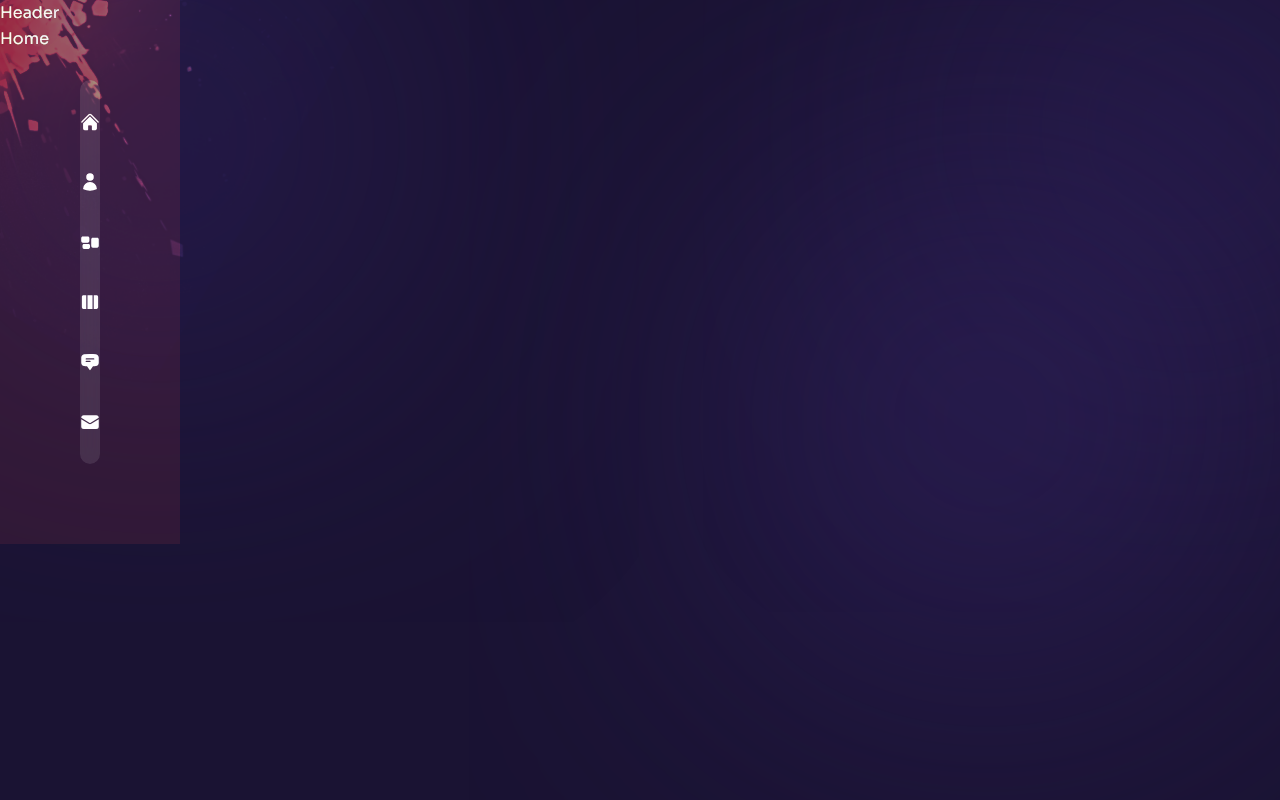
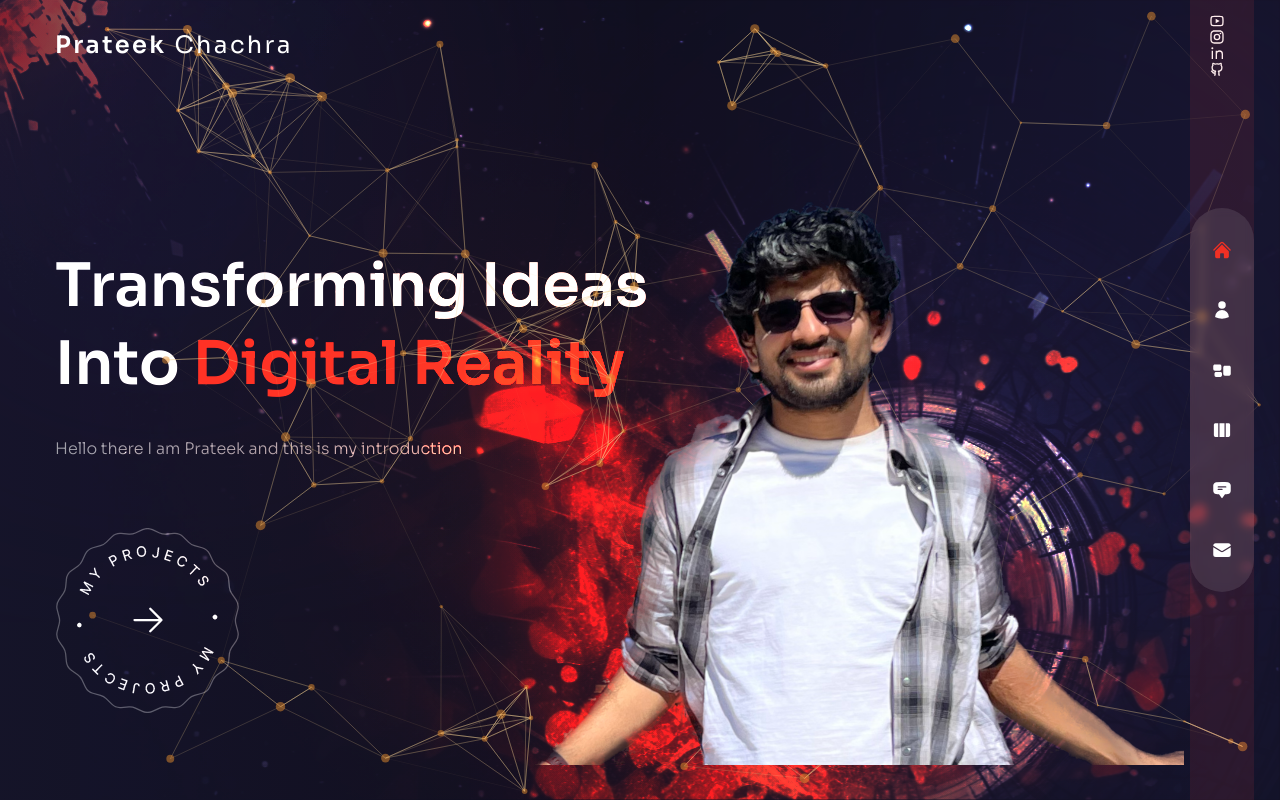
Before and after one commit to prateekchachra/prateekchachra.github.io, a Next.js app: page / in a window 1280 px wide. Built offline with nearby package versions, Linux system fonts and the light colour scheme.

Commit message:
feat: Home page added

```diff
--- a/components/Avatar.js
+++ b/components/Avatar.js
@@ -1,5 +1,10 @@
+import Image from "next/image";
+
 const Avatar = () => {
-  return <div>Avatar</div>;
+  return <div className="hidden xl:flex xl:max-w-none">
+    <Image src={'/avatar.png'} width={737} height={678} alt=''
+    className="translate-z-0 w-full h-full object-cover" />
+  </div>;
 };
 
 export default Avatar;
--- a/components/Header.js
+++ b/components/Header.js
@@ -1,5 +1,19 @@
+import Image from "next/image";
+import Link from "next/link";
+
+import Socials from '../components/Socials';
+
 const Header = () => {
-  return <header>Header</header>;
+  return <header className="absolute z-30 w-full flex items-center px-16 xl:px-0 xl:h-[90px]">
+    <div className="container mx-auto">
+      <div className="flex flex-col lg:flex-row justify-between items-center gap-y-6 py-8">
+      <Link href={'/'}>
+        <span className="tracking-widest text-2xl"><span className="font-semibold">Prateek</span> Chachra</span>
+      </Link>
+      <Socials />
+      </div>
+    </div>
+  </header>;
 };
 
 export default Header;
--- a/components/Nav.js
+++ b/components/Nav.js
@@ -24,11 +24,27 @@ const Nav = () => {
 
   const router = useRouter();
   const { pathname } = router;
-  return <nav className='flex flex-col items-center xl:justify-center gap-y-4 fixed bg-red-500/10 p-20'>
-    <div className='flex w-full xl:flex-col items-center justify-between xl:justify-center gap-y-10 px-4 md:px-40 xl:px-0 h-80
+  return <nav className='flex flex-col items-center xl:justify-center gap-y-4 fixed h-max bottom-0 mt-auto xl:right-[2%]
+   z-50 top-0 w-full xl:w-16 xl:max-w-md xl:h-screen bg-red-500/10'>
+    <div className='flex w-full xl:flex-col items-center justify-between xl:justify-center gap-y-10 px-4 md:px-40 xl:px-0 h-[80px]
     xl:h-max py-8 bg-white/10 backdrop-blur-sm text-3xl xl:text-xl xl:rounded-full'>
       {links.map((link, index) => {
-        return <Link href={link.path} key={link.path}>{link.icon}</Link>
+        return <Link className={`${link.path === pathname && 'text-accent'} relative flex items-center group hover:text-accent
+        transition-all duration-300`} href={link.path} key={link.path}>
+          {/* Tooltip */}
+          <div className='absolute pr-14 right-0 hidden xl:group-hover:flex hover:transition-all duration-400'>
+          <div className='bg-white relative flex text-primary items-center
+          p-[6px] rounded-[3px]'>
+            <div className='text-[12px] leading-none font-semibold capitalize'>{link.name}</div>
+              {/* Triangle */}
+              <div className='border-solid border-l-white border-l-8 border-y-transparent
+              border-y-[6px] border-r-0 absolute -right-2'></div>
+          </div>
+          </div>
+
+          <div>{link.icon}</div>
+
+          </Link>
       })}
     </div>
   </nav>;
--- a/components/ParticlesContainer.js
+++ b/components/ParticlesContainer.js
@@ -1,5 +1,76 @@
+import { Particles } from 'react-tsparticles'
+import { loadFull} from 'tsparticles';
+import React, {useCallback} from 'react';
+
+
 const ParticlesContainer = () => {
-  <div>Particles Container</div>;
+  // init
+  const particlesInit = useCallback(async (engine) => {
+    await loadFull(engine);
+  }, []);
+
+  const particlesLoaded = useCallback(async () => {}, []);
+
+  return (<Particles id='tsparticles'
+  className='w-full h-full absolute translate-z-0'
+  init={particlesInit} loaded={particlesLoaded} options={{
+    fullScreen: {enable: false},
+    background: {
+      color: {value: ''},
+    },
+    fpsLimit: 120,
+    interactivity: {
+      events: {
+        onClick: {
+          enable: false,
+          mode: 'push'
+        },
+        onHover: {
+          enable: true,
+          mode: 'repulse'
+        },
+        resize: true
+      },
+      modes: {
+        push: {
+          quantity: 40
+        },
+        repulse: {
+          distance: 120,
+          duration: 0.8
+        }
+      }
+    },
+    particles: {
+      color: { value: '#e68e2e'},
+      links: {
+        color: '#f5d393',
+        distance: 150,
+        enable: true,
+        opacity: 0.5,
+        width: 1
+      },
+      collisions: {
+        enable: true
+      },
+      move: {
+        direction: 'none',
+        enable: true,
+        outModes: {
+          default: 'bounce'
+        },
+        random: false,
+        speed: 1,
+        straight: false
+      },
+      number: {
+        density: {enable: true, area: 800}, value: 100
+      },
+      opacity: {value: 0.5},
+      shape: {type: 'circle'},
+      size: {value: {min: 1, max: 5}},
+    }, detectRetina: true
+  }}/>);
 };
 
 export default ParticlesContainer;
--- a/components/ProjectsBtn.js
+++ b/components/ProjectsBtn.js
@@ -1,5 +1,18 @@
+import Image from 'next/image';
+
+import Link from 'next/link';
+
+import { HiArrowRight } from 'react-icons/hi2'
+
 const ProjectsBtn = () => {
-  return <div>Project Btn</div>;
+  return <div className='mx-auto xl:mx-0'>
+    <Link href='/work' className='relative w-[185px] h-[185px] flex justify-center items-center
+    bg-circleStar bg-cover bg-center bg-no-repeat group'>
+      <Image src={'/rounded-text.png'} width={141} height={148} alt=''
+      className='animate-spin-slow w-full h-full max-w-[141px] max-h-[148px]'/>
+      <HiArrowRight className='absolute text-4xl group-hover:translate-x-2 transition-all duration-300'/>
+    </Link>
+  </div>;
 };
 
 export default ProjectsBtn;
--- a/components/Socials.js
+++ b/components/Socials.js
@@ -1,5 +1,23 @@
+
+
+import Link from 'next/link';
+import { RiYoutubeLine, RiInstagramLine, RiLinkedinLine, RiGithubLine } from 'react-icons/ri'
+
 const Socials = () => {
-  return <div>Socials</div>;
+  return <div>
+    <Link href='https://www.youtube.com/channel/UCP0CaJFUN2eqP9oJZ92Xmew' className='hover:text-accent transition-all duration-300'>
+      <RiYoutubeLine />
+    </Link>
+    <Link href='https://www.instagram.com/prattchach/' className='hover:text-accent transition-all duration-300'>
+      <RiInstagramLine />
+    </Link>
+    <Link href='https://www.linkedin.com/in/prateek-chachra-3a2030a7/' className='hover:text-accent transition-all duration-300'>
+      <RiLinkedinLine />
+    </Link>
+    <Link href='https://github.com/prateekchachra' className='hover:text-accent transition-all duration-300'>
+      <RiGithubLine />
+    </Link>
+  </div>;
 };
 
 export default Socials;
--- a/components/Transition.js
+++ b/components/Transition.js
@@ -1,7 +1,41 @@
+import { motion } from 'framer-motion'
+
+// variants
+const transitionVariants = {
+  initial: {
+    x: '100%',
+    width: '100%'
+  },
+  animate: {
+    x: '0%',
+    width: '0%'
+  },
+  exit: {
+    x: ['0%', '100%'],
+    width: ['0%', '100%']
+  },
+}
 const Transition = () => {
   return (
     <>
-      <div>Transition</div>
+      <motion.div className='fixed top-0 bottom-0 right-full h-screen z-30 bg-[#2e2257]' variants={transitionVariants}
+      initial='initial' animate='animate' exit='exit' transition={{
+        delay: 0.2,
+        duration: 0.5,
+        ease: 'easeInOut'
+      }}></motion.div>
+      <motion.div className='fixed top-0 bottom-0 right-full h-screen z-20 bg-[#3b2d71]' variants={transitionVariants}
+      initial='initial' animate='animate' exit='exit' transition={{
+        delay: 0.4,
+        duration: 0.5,
+        ease: 'easeInOut'
+      }}></motion.div>
+      <motion.div className='fixed top-0 bottom-0 right-full h-screen z-10 bg-[#4b3792]' variants={transitionVariants}
+      initial='initial' animate='animate' exit='exit' transition={{
+        delay: 0.6,
+        duration: 0.5,
+        ease: 'easeInOut'
+      }}></motion.div>
     </>
   );
 };
--- a/pages/_app.js
+++ b/pages/_app.js
@@ -1,10 +1,21 @@
 import Layout from '../components/Layout';
+import Transition from '../components/Transition';
 import '../styles/globals.css';
+import { useRouter } from 'next/router';
+import { AnimatePresence, motion } from 'framer-motion';
+
 
 function MyApp({ Component, pageProps }) {
+
+  const router = useRouter();
   return (
   <Layout>
-    <Component {...pageProps} />
+    <AnimatePresence mode='wait'>
+      <motion.div key={router.route} className='h-full'>
+        <Transition />
+      <Component {...pageProps} />
+    </motion.div>
+    </AnimatePresence>
   </Layout>);
 }
 
--- a/pages/index.js
+++ b/pages/index.js
@@ -1,5 +1,49 @@
+import Image from 'next/image';
+import PraticleContainer from '../components/ParticlesContainer'
+import ProjectsBtn from '../components/ProjectsBtn'
+import Avatar from '../components/Avatar'
+import { motion } from 'framer-motion';
+import {fadeIn} from '../variants';
+import ParticlesContainer from '../components/ParticlesContainer';
+
 const Home = () => {
-  return <div>Home</div>;
+  return <div className='bg-primary/60 h-full '>
+    <div className='w-full h-full bg-gradient-to-r from-primary/10 via-black/30 to-black/10'>
+      <div className='text-center flex flex-col justify-center xl:pt-40 xl:text-left h-full container mx-auto'>
+        <motion.h1
+          variants={fadeIn('down', 0.2)}
+          initial='hidden'
+          animate='show'
+          exit='hidden'
+          className='h1'
+        >Transforming Ideas <br /> Into <span className='text-accent'>Digital Reality</span></motion.h1>
+        <motion.p variants={fadeIn('down', 0.3)} initial='hidden'
+        animate='show' exit='hidden' className='max-w-sm xl:max-w-xl mx-auto xl:mx-0 mb-10 xl:mb-16'>Hello there I am Prateek and this is my introduction
+        </motion.p>
+        <div className='flex justify-center xl:hidden relative'>
+          <ProjectsBtn/>
+        </div>
+        <motion.div variants={fadeIn('down', 0.4)} initial='hidden'
+        animate='show' exit='hidden' className='hidden xl:flex'>
+          <ProjectsBtn/>
+        </motion.div>
+      </div>
+    </div>
+    <div className='w-[1200px] h-full absolute right-0 bottom-0'>
+      <div className='bg-none xl:bg-explosion xl:bg-cover xl:bg-right xl:bg-no-repeat w-full h-full
+      absolute mix-blend-color-dodge translate-z-0'></div>
+        { /* Particles */}
+        <div><ParticlesContainer /></div>
+        <motion.div variants={fadeIn('up', 0.5)}
+        initial='hidden'
+        animate='show' exit='hidden'
+        transition={{duration: 1, ease: 'easeInOut'}}
+        className='w-full h-full max-w-[737px] max-h-[678px] absolute -bottom-32 lg:bottom-0
+        lg:right-[8%]'>
+          <Avatar />
+        </motion.div>
+    </div>
+    </div>;
 };
 
 export default Home;
```
Also changed, not shown: public/avatar.png.
